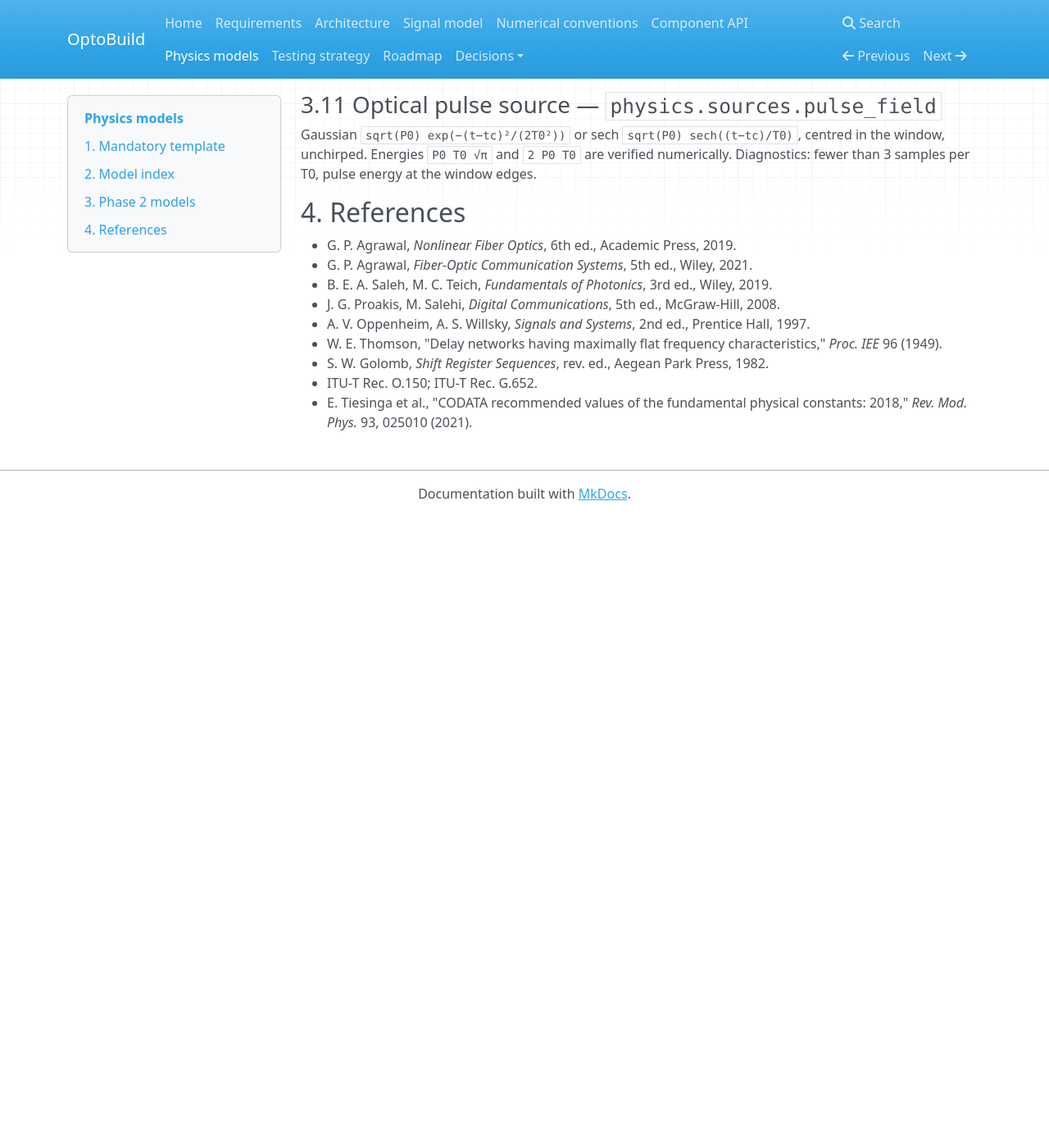
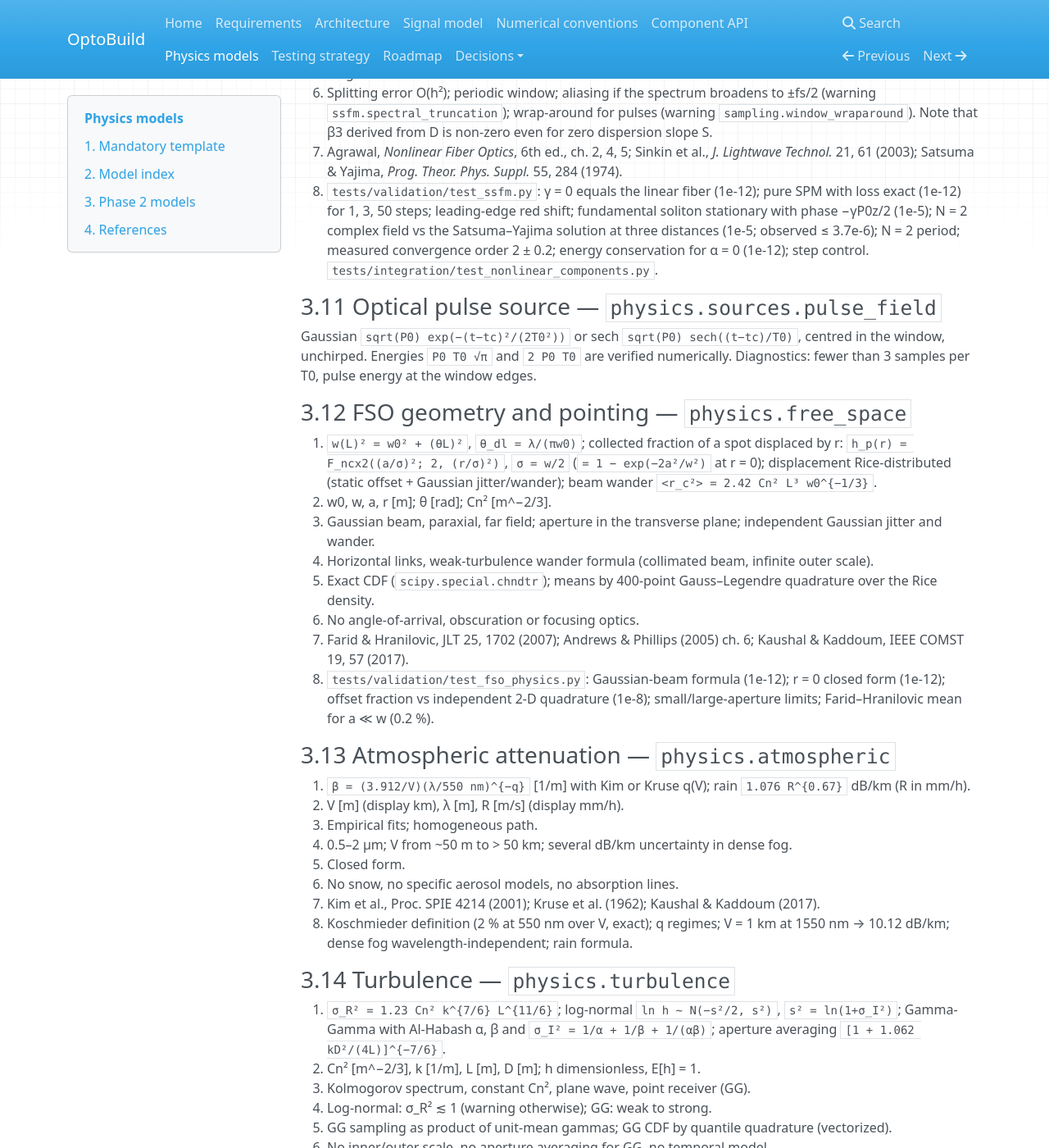
Before and after one commit to M-Khalid16/OptoBuild, an MkDocs documentation site: the page built from docs/physics_models.md, in a window 1280 px wide and 1400 px high, scrolled down 5261 px. Shown: the whole window at 82% size. Built offline with MkDocs 1.6.1, drawn with Linux system fonts in a browser that asks for light colours; nearby versions of some CDN libraries; before the commit the page ends 5891 px from its top, so only the background shows below that; some of the changed text lies outside the part shown.

Commit message:
Document Phase 5 (ADR-0015, physics models 3.12-3.15); version 0.6.0
Co-Authored-By: Claude Opus 5.5 <noreply@anthropic.com>
Claude-Session: https://claude.ai/code/session_017v3n7Ra3BEk55HR82Vj1Xd

```diff
--- a/docs/physics_models.md
+++ b/docs/physics_models.md
@@ -1,6 +1,6 @@
 # Physics models
 
-Status: **Phase 2 and Phase 4 models implemented and validated** (v0.5.0). Later-phase
+Status: **Phase 2, 4 and 5 models implemented and validated** (v0.6.0). Later-phase
 models are listed in §2 as *not started*; nothing here describes code that
 does not exist.
 
@@ -38,7 +38,10 @@ Every implemented model has:
 | Optical power, spectrum, eye data | 2 | ✅ validated | `analysis.power/spectrum/eye` | `optobuild.analyzer.*` |
 | Optical pulse source (Gaussian, sech) | 4 | ✅ validated | `physics.sources` | `optobuild.source.optical_pulse` |
 | Nonlinear fiber: NLSE (SPM, β2, β3, loss), SSFM | 4 | ✅ validated | `physics.nonlinear`, `solvers.ssfm` | `optobuild.channel.nonlinear_fiber` |
-| Atmospheric channel, turbulence | 5 | not started | — | — |
+| FSO geometry, pointing, beam wander | 5 | ✅ validated | `physics.free_space` | `optobuild.channel.fso` |
+| Atmospheric attenuation (Kim/Kruse, rain) | 5 | ✅ validated | `physics.atmospheric` | `optobuild.channel.fso` |
+| Turbulence (Rytov, log-normal, Gamma-Gamma) | 5 | ✅ validated | `physics.turbulence` | `optobuild.channel.fso` |
+| FSO channel gain, outage, link budget | 5 | ✅ validated | `physics.fso_channel`, `analysis.link_budget` | `optobuild.channel.fso`, `optobuild fso-budget` |
 | Coherent receiver / DSP | 6 | not started | — | — |
 | Photonic circuit elements | 7 | not started | — | — |
 | Laser rate equations, fiber lasers | 8 | not started | — | — |
@@ -227,6 +230,69 @@ centred in the window, unchirped. Energies `P0 T0 √π` and `2 P0 T0` are
 verified numerically. Diagnostics: fewer than 3 samples per T0, pulse energy
 at the window edges.
 
+### 3.12 FSO geometry and pointing — `physics.free_space`
+
+1. `w(L)² = w0² + (θL)²`, `θ_dl = λ/(πw0)`; collected fraction of a spot
+   displaced by r: `h_p(r) = F_ncx2((a/σ)²; 2, (r/σ)²)`, `σ = w/2`
+   (`= 1 − exp(−2a²/w²)` at r = 0); displacement Rice-distributed
+   (static offset + Gaussian jitter/wander); beam wander
+   `<r_c²> = 2.42 Cn² L³ w0^{−1/3}`.
+2. w0, w, a, r [m]; θ [rad]; Cn² [m^−2/3].
+3. Gaussian beam, paraxial, far field; aperture in the transverse plane;
+   independent Gaussian jitter and wander.
+4. Horizontal links, weak-turbulence wander formula (collimated beam, infinite outer scale).
+5. Exact CDF (`scipy.special.chndtr`); means by 400-point Gauss–Legendre
+   quadrature over the Rice density.
+6. No angle-of-arrival, obscuration or focusing optics.
+7. Farid & Hranilovic, JLT 25, 1702 (2007); Andrews & Phillips (2005) ch. 6;
+   Kaushal & Kaddoum, IEEE COMST 19, 57 (2017).
+8. `tests/validation/test_fso_physics.py`: Gaussian-beam formula (1e-12);
+   r = 0 closed form (1e-12); offset fraction vs independent 2-D quadrature
+   (1e-8); small/large-aperture limits; Farid–Hranilovic mean for a ≪ w (0.2 %).
+
+### 3.13 Atmospheric attenuation — `physics.atmospheric`
+
+1. `β = (3.912/V)(λ/550 nm)^{−q}` [1/m] with Kim or Kruse q(V);
+   rain `1.076 R^{0.67}` dB/km (R in mm/h).
+2. V [m] (display km), λ [m], R [m/s] (display mm/h).
+3. Empirical fits; homogeneous path.
+4. 0.5–2 µm; V from ~50 m to > 50 km; several dB/km uncertainty in dense fog.
+5. Closed form.
+6. No snow, no specific aerosol models, no absorption lines.
+7. Kim et al., Proc. SPIE 4214 (2001); Kruse et al. (1962); Kaushal & Kaddoum (2017).
+8. Koschmieder definition (2 % at 550 nm over V, exact); q regimes;
+   V = 1 km at 1550 nm → 10.12 dB/km; dense fog wavelength-independent; rain formula.
+
+### 3.14 Turbulence — `physics.turbulence`
+
+1. `σ_R² = 1.23 Cn² k^{7/6} L^{11/6}`; log-normal `ln h ~ N(−s²/2, s²)`,
+   `s² = ln(1+σ_I²)`; Gamma-Gamma with Al-Habash α, β and
+   `σ_I² = 1/α + 1/β + 1/(αβ)`; aperture averaging `[1 + 1.062 kD²/(4L)]^{−7/6}`.
+2. Cn² [m^−2/3], k [1/m], L [m], D [m]; h dimensionless, E[h] = 1.
+3. Kolmogorov spectrum, constant Cn², plane wave, point receiver (GG).
+4. Log-normal: σ_R² ≲ 1 (warning otherwise); GG: weak to strong.
+5. GG sampling as product of unit-mean gammas; GG CDF by quantile
+   quadrature (vectorized).
+6. No inner/outer scale, no aperture averaging for GG, no temporal model.
+7. Andrews & Phillips (2005) ch. 8–11; Al-Habash, Andrews & Phillips, Opt. Eng. 40, 1554 (2001).
+8. Rytov scaling laws; aperture-averaging limits; GG pdf normalization,
+   mean and second moment by independent quadrature (≤ 1e-7); CDF vs
+   integrated pdf; weak-turbulence limit; samplers vs CDFs (5σ binomial).
+
+### 3.15 FSO channel and link budget — `physics.fso_channel`, `analysis.link_budget`
+
+1. `h = η_tx η_rx e^{−βL} h_p(r) h_t`; `P_out = P(h < h_th)`;
+   margin `= P_rx,mean − S` [dB].
+2. η linear; β [1/m]; powers [W]/[dBm].
+3. Quasi-static channel (one state per trial); power-only (IM/DD).
+4. Horizontal links; window ≪ coherence time (warning above 100 µs).
+5. Outage: exact Rice survival without turbulence; otherwise quadrature over r.
+6. See ADR-0015.
+7. As above.
+8. Mean gain and outage vs 3×10⁵ Monte Carlo samples for four channel
+   configurations (5σ); component trial gains vs analytic mean/outage over
+   3000 engine trials (`tests/integration/test_fso_component.py`).
+
 ## 4. References
 
 * G. P. Agrawal, *Nonlinear Fiber Optics*, 6th ed., Academic Press, 2019.
--- a/mkdocs.yml
+++ b/mkdocs.yml
@@ -26,3 +26,4 @@ nav:
       - ADR-0012 Stochastic components and trials: decisions/0012-stochastic-components-and-trials.md
       - ADR-0013 GUI architecture: decisions/0013-gui-architecture.md
       - ADR-0014 SSFM: decisions/0014-ssfm.md
+      - ADR-0015 FSO channel: decisions/0015-fso-channel.md
--- a/pyproject.toml
+++ b/pyproject.toml
@@ -4,8 +4,8 @@ build-backend = "setuptools.build_meta"
 
 [project]
 name = "optobuild"
-version = "0.5.0"
-description = "Scientifically validated optical and photonics simulation platform (validated links, SSFM, GUI)."
+version = "0.6.0"
+description = "Scientifically validated optical and photonics simulation platform (fiber, nonlinear and free-space links; GUI)."
 readme = "README.md"
 license = { text = "MIT" }
 authors = [{ name = "Mamoona Khalid" }]
--- a/src/optobuild/__init__.py
+++ b/src/optobuild/__init__.py
@@ -4,6 +4,6 @@ The package is organised in strict layers (see docs/architecture.md). Lower
 layers never import higher layers; this is checked by the test suite.
 """
 
-__version__ = "0.5.0"
+__version__ = "0.6.0"
 
 __all__ = ["__version__"]
```
Also changed, not shown: README.md (+6 -1 lines), docs/decisions/0015-fso-channel.md (added, +43 -0 lines), docs/decisions/README.md (+1 -0 lines), docs/roadmap.md (+14 -1 lines), docs/testing_strategy.md (+1 -0 lines), 3 other files.
